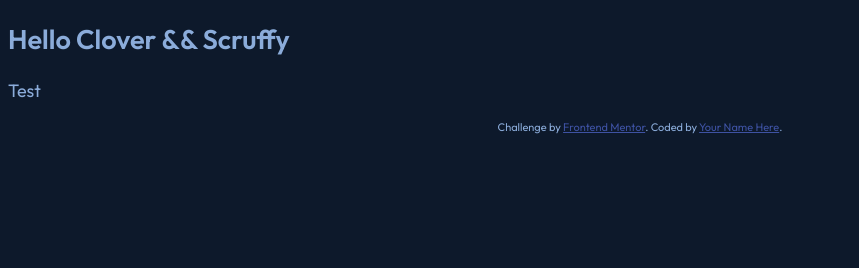
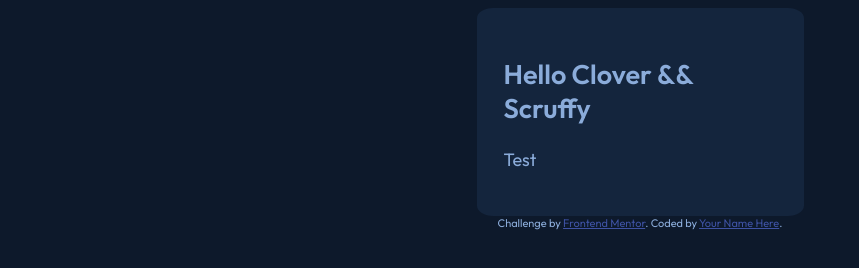
Before and after one commit to iamindika/nft-preview-card-component-main, a React app: page / in a window 1280 px wide. Shown: the whole page, without its empty margins (0-859 px from the left). Built offline with nearby package versions, Linux system fonts and the light colour scheme.

Commit message:
add initial nft container styles

```diff
--- a/src/styles/index.css
+++ b/src/styles/index.css
@@ -8,6 +8,14 @@ body {
   font: 400 1.125rem 'Outfit', sans-serif;
 }
 
+.container {
+  width: 327px;
+  margin: 0 auto;
+  border-radius: 5%;
+  padding: 1.5em;
+  background-color: hsl(216, 50%, 16%);
+}
+
 .attribution {
   font-size: 11px;
   text-align: center;
```
